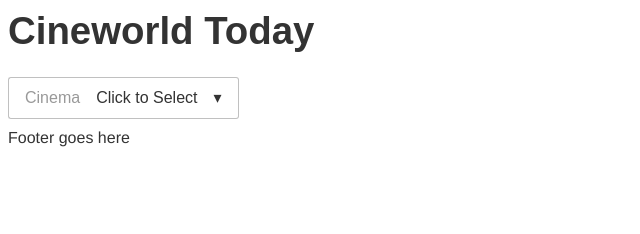
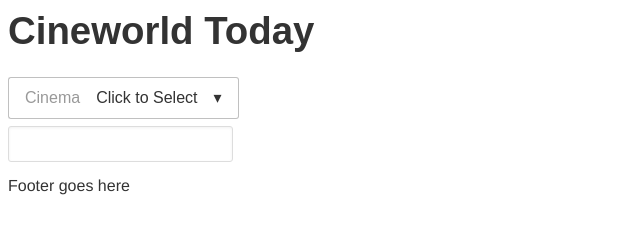
Before and after one commit to byronbyron/CineworldViewer, a plain HTML site: page index.html in a window 1280 px wide. Shown: the whole page, without its empty margins (0-640 px from the left). Drawn offline with nearby package versions, Linux system fonts and the light colour scheme.

Commit message:
Added date picker

```diff
--- a/css/components/_dropdown.scss
+++ b/css/components/_dropdown.scss
@@ -16,6 +16,8 @@
   $dropdown-padding: 1em;
   $dropdown-distance-from-menu: 50px;
   $dropdown-arrow-top-distance: 0;
+  display: inline-block;
+  position: relative;
 
   line-height: $base-line-height;
 
--- a/css/main.scss
+++ b/css/main.scss
@@ -13,10 +13,18 @@ div.header {
 	@include span-columns(12);
 }
 
-div.main {
+div.nav-wrapper {
  	@include span-columns(12);
+}
+
+div.nav-item {
+	@include span-columns(2);
 }
 
 div.footer {
 	@include span-columns(12);
 }
+
+input#datepicker {
+	width: auto;
+}
--- a/index.html
+++ b/index.html
@@ -4,10 +4,12 @@
 	<meta charset="utf-8">
 	<title>Cineworld Today</title>
 	<link rel="stylesheet" href="css/main.css">
+	<link rel="stylesheet" href="https://ajax.googleapis.com/ajax/libs/jqueryui/1.11.4/themes/smoothness/jquery-ui.css">
 	<!--[if IE]>
 		<script src="http://html5shiv.googlecode.com/svn/trunk/html5.js"></script>
 	<![endif]-->
 	<script src="https://ajax.googleapis.com/ajax/libs/jquery/2.2.0/jquery.min.js"></script>
+	<script src="https://ajax.googleapis.com/ajax/libs/jqueryui/1.11.4/jquery-ui.min.js"></script>
 	<script src="js/main.js"></script>
 </head>
 
@@ -21,7 +23,7 @@
 
 	<div class="main">
 
-		<div class="dropdown cinema-dropdown">
+		<div class="dropdown">
 			<div class="dropdown-container cinema-dropdown-description">
 				<p class="dropdown-description cinema-dropdown-description">Cinema</p>
 				<p class="dropdown-button cinema-dropdown-button">Click to Select</p>
@@ -29,6 +31,8 @@
 				</ul>
 			</div>
 		</div>
+
+		<input type="text" id="datepicker">
 
 	</div><!-- .main -->
 
--- a/js/main.js
+++ b/js/main.js
@@ -24,4 +24,9 @@ $(document).ready(function() {
       $(".cinema-dropdown-menu").append('<li data-value="' + value.id + '">' + value.name + "</li>");
     });
   });
+
+  // Setup the datepicker
+  $(function() {
+    $( "#datepicker" ).datepicker({ firstDay: 1});
+  });
 });
```
Also changed, not shown: css/main.css, 1 other file.
